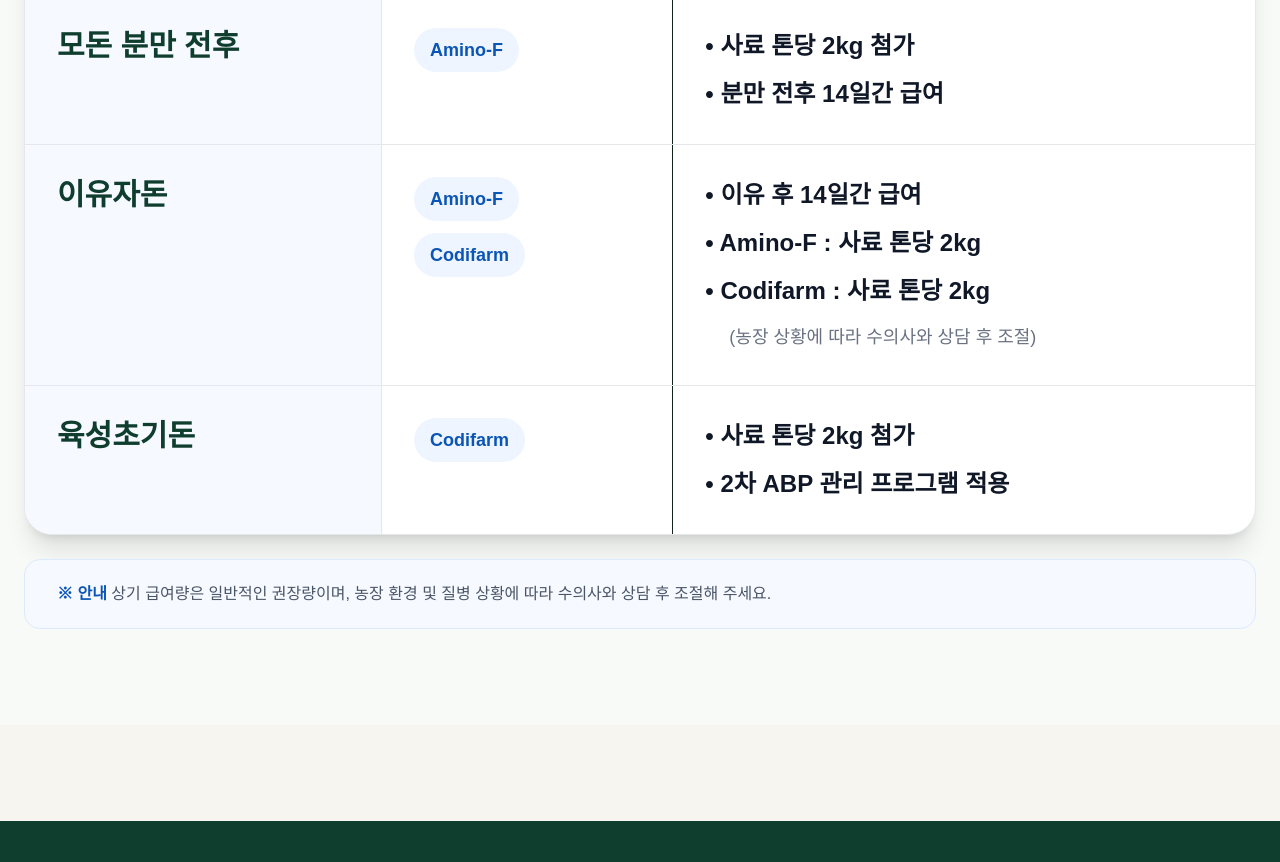
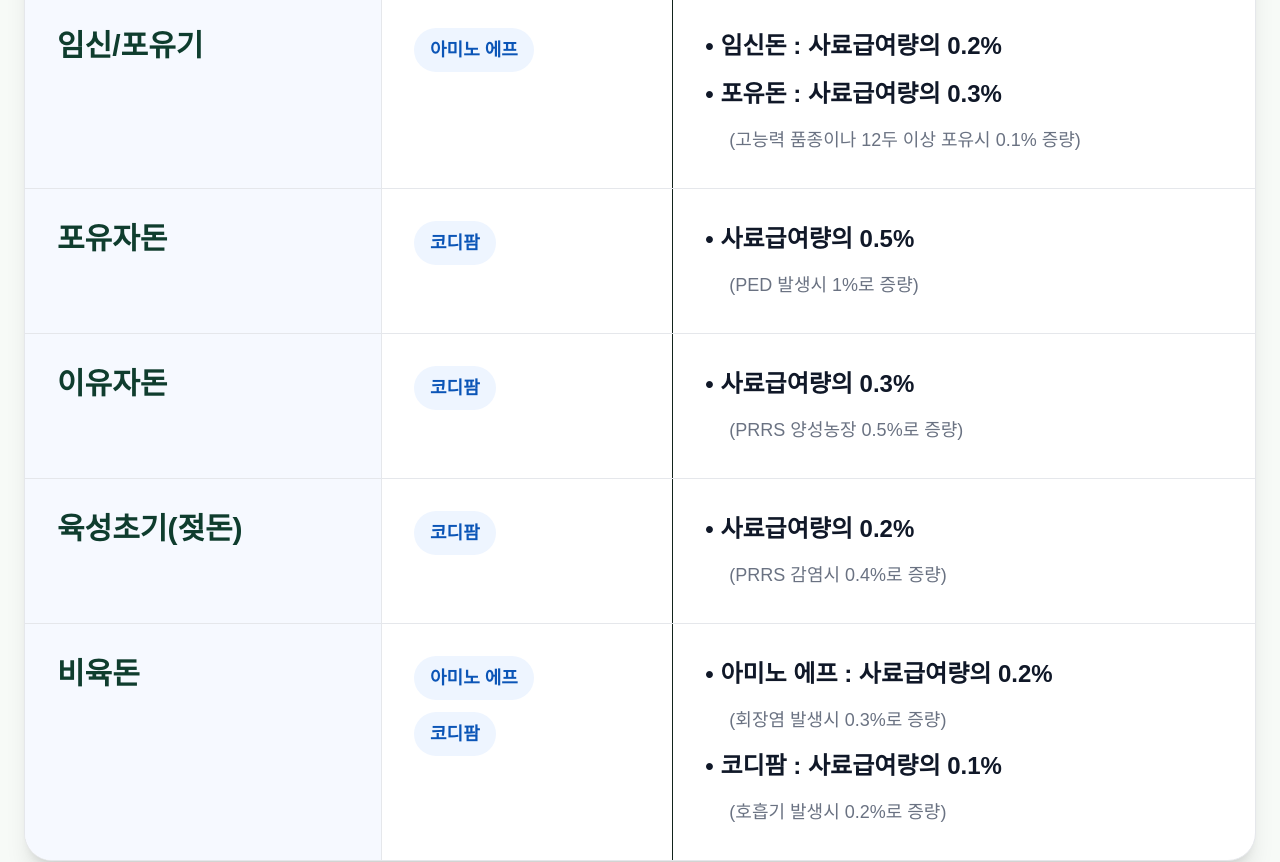
Before and after one commit to uncypdf/enfarm-site, a Next.js app: page /products/codifarm in a window 1280 px wide. Shown: the part 4060-4922 px from the top of the page. Built offline with nearby package versions, Linux system fonts and the light colour scheme.

Commit message:
Add Codifarm usage guide

```diff
--- a/src/app/products/codifarm/page.tsx
+++ b/src/app/products/codifarm/page.tsx
@@ -41,59 +41,42 @@
 ];
 
 const usageRows = [
+  {
+    target: "임신/포유기",
+    product: "아미노 에프",
+    content: [
+      "임신돈 : 사료급여량의 0.2%",
+      "포유돈 : 사료급여량의 0.3%",
+      "(고능력 품종이나 12두 이상 포유시 0.1% 증량)",
+    ],
+  },
+  {
+    target: "포유자돈",
+    product: "코디팜",
+    content: ["사료급여량의 0.5%", "(PED 발생시 1%로 증량)"],
+  },
+  {
+    target: "이유자돈",
+    product: "코디팜",
+    content: ["사료급여량의 0.3%", "(PRRS 양성농장 0.5%로 증량)"],
+  },
+  {
+    target: "육성초기(젖돈)",
+    product: "코디팜",
+    content: ["사료급여량의 0.2%", "(PRRS 감염시 0.4%로 증량)"],
+  },
+  {
+    target: "비육돈",
+    product: ["아미노 에프", "코디팜"],
+    content: [
+      "아미노 에프 : 사료급여량의 0.2%",
+      "(회장염 발생시 0.3%로 증량)",
+      "코디팜 : 사료급여량의 0.1%",
+      "(호흡기 발생시 0.2%로 증량)",
+    ],
+  },
+];
 
-  {
-
-    target: "모돈 분만 전후",
-
-    product: "Amino-F",
-
-    content: [
-
-      "사료 톤당 2kg 첨가",
-
-      "분만 전후 14일간 급여",
-
-    ],
-
-  },
-
-  {
-
-    target: "이유자돈",
-
-    product: ["Amino-F", "Codifarm"],
-
-    content: [
-
-      "이유 후 14일간 급여",
-
-      "Amino-F : 사료 톤당 2kg",
-
-      "Codifarm : 사료 톤당 2kg",
-
-      "(농장 상황에 따라 수의사와 상담 후 조절)",
-
-    ],
-
-  },
-
-  {
-
-    target: "육성초기돈",
-
-    product: "Codifarm",
-
-    content: [
-
-      "사료 톤당 2kg 첨가",
-      "2차 ABP 관리 프로그램 적용",
-
-    ],
-
-  },
-
-];
 export default function CodifarmPage() {
   return (
     <main className="min-h-screen bg-white">
```
